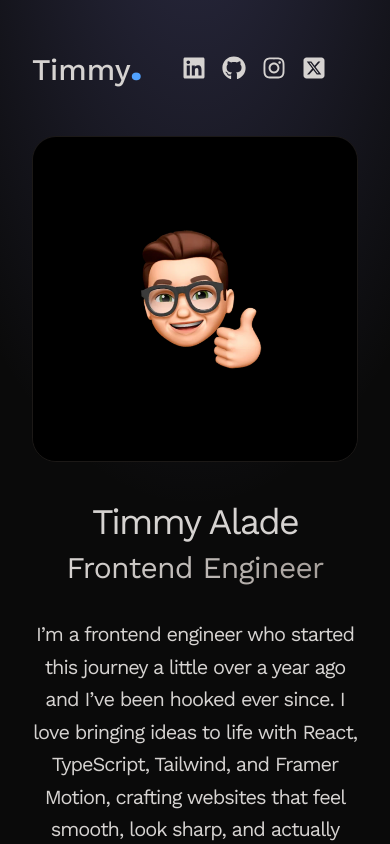
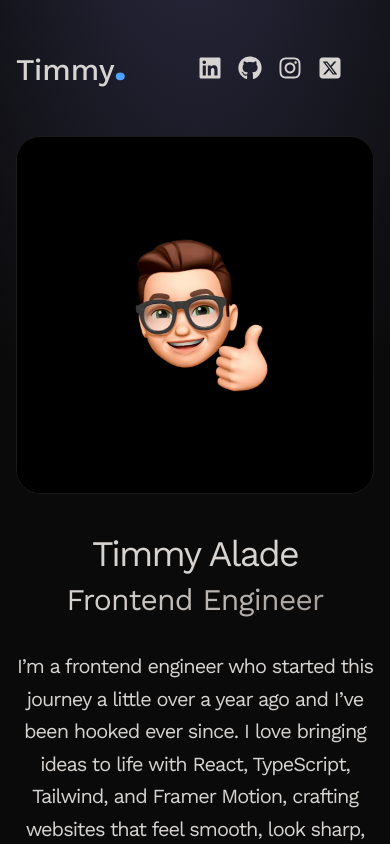
Before and after one commit to Timmydrax/Portfolio-2.0, a React (Vite) app: page / in a window 390 px wide. Shown: the top 844 px of the page. Built offline with nearby package versions, Linux system fonts and the light colour scheme.

Commit message:
CHORE: Little changes.

```diff
--- a/src/App.jsx
+++ b/src/App.jsx
@@ -17,7 +17,7 @@ const App = () => {
           <div class="absolute top-0 z-[-2] h-screen w-screen bg-neutral-950 bg-[radial-gradient(ellipse_80%_80%_at_50%_-20%,rgba(120,119,198,0.3),rgba(255,255,255,0))]"></div>
         </div>
 
-        <section className="container mx-auto px-8">
+        <section className="container mx-auto px-4 lg:px-8">
           <Navbar />
           <Hero />
           <Technologies />
```
